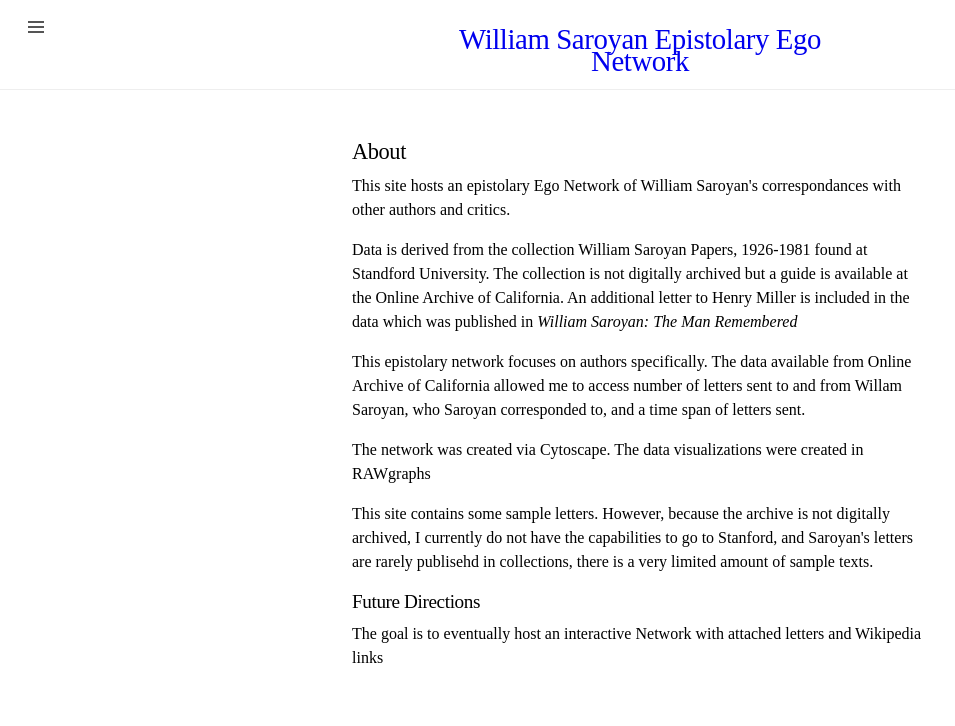
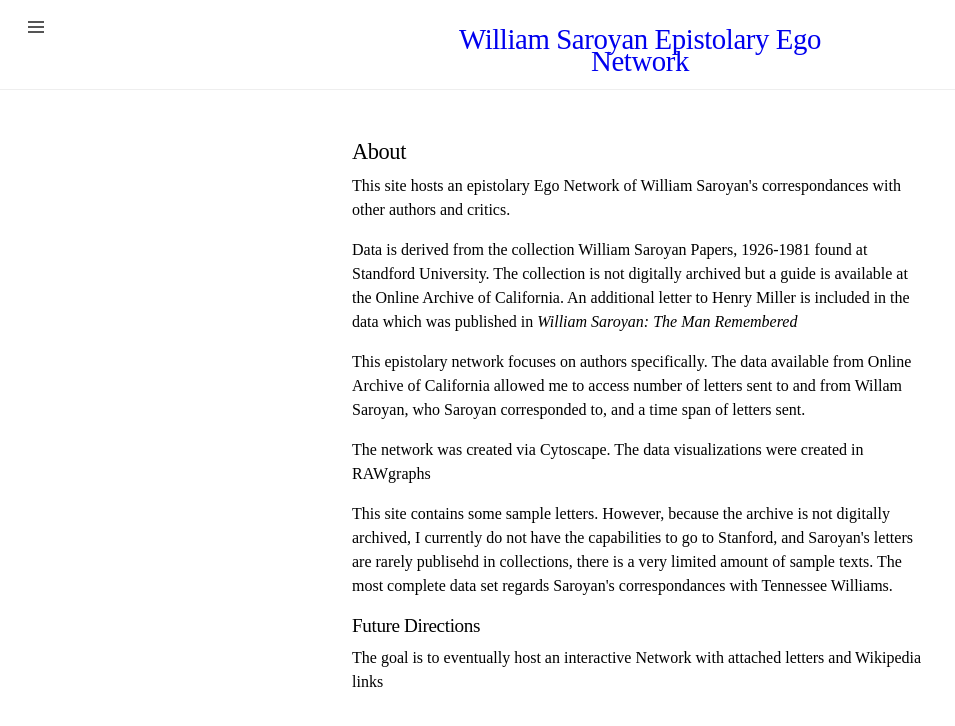
Before and after one commit to alyssa-jorgensen/williamsaroyannetwork, a Jekyll site: the page built from about.markdown, in a window 1280 px wide. Shown: the top 726 px of the page, without its empty margins (0-955 px from the left). Built offline with Jekyll 4.4.1, drawn with Linux system fonts in a browser that asks for light colours.

Commit message:
Update about.markdown

```diff
--- a/about.markdown
+++ b/about.markdown
@@ -12,7 +12,7 @@ permalink: /about/
 
 <p>The network was created via Cytoscape. The data visualizations were created in RAWgraphs</p>
 
-<p>This site contains some sample letters. However, because the archive is not digitally archived, I currently do not have the capabilities to go to Stanford, and Saroyan's letters are rarely publisehd in collections, there is a very limited amount of sample texts.</p>
+<p>This site contains some sample letters. However, because the archive is not digitally archived, I currently do not have the capabilities to go to Stanford, and Saroyan's letters are rarely publisehd in collections, there is a very limited amount of sample texts. The most complete data set regards Saroyan's correspondances with Tennessee Williams.</p>
 
 <h2>Future Directions</h2>
 <p>The goal is to eventually host an interactive Network with attached letters and Wikipedia links</p>
```
